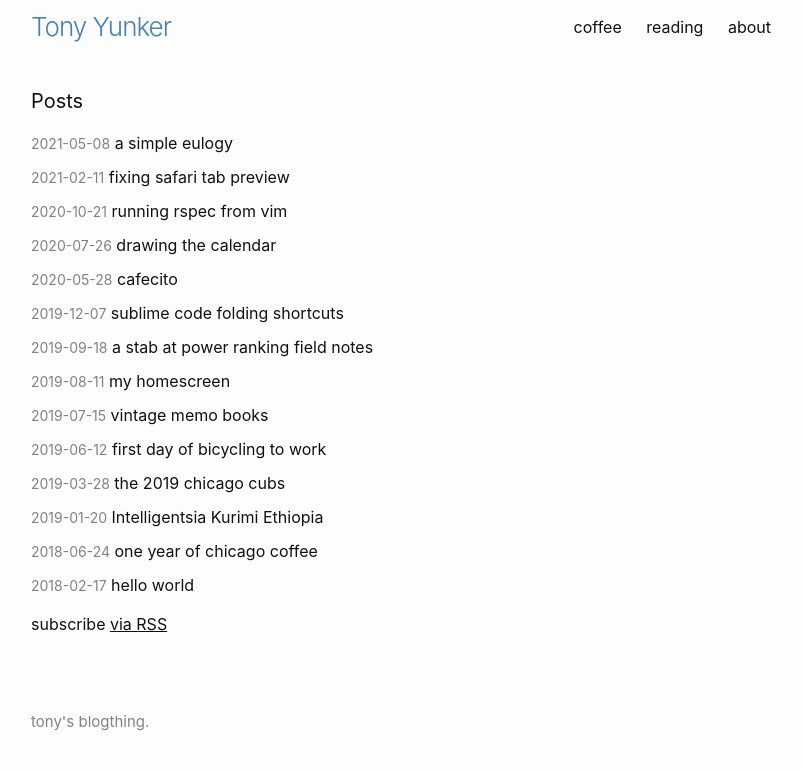
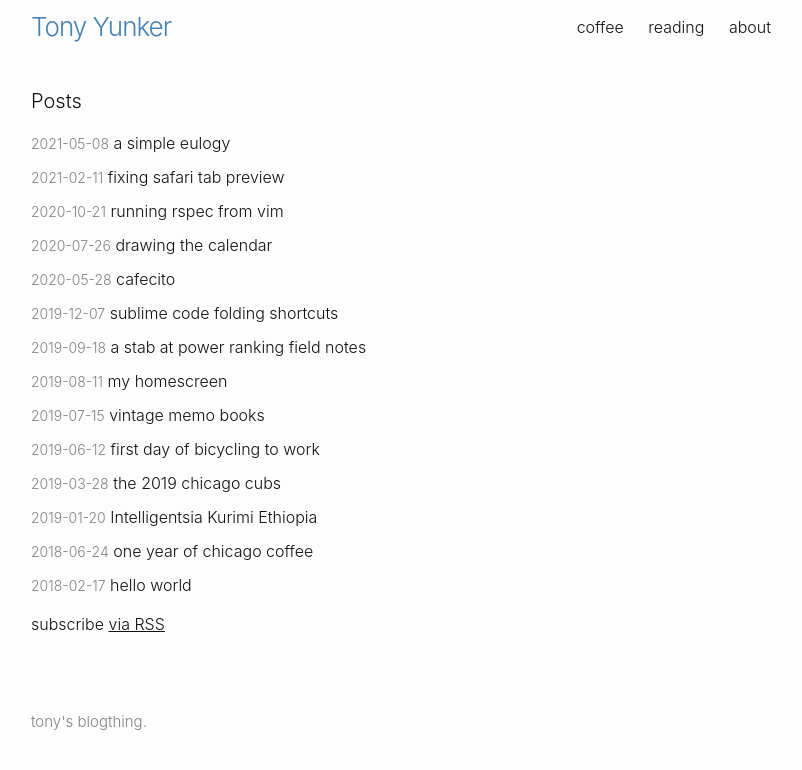
Before and after one commit to ayunker/ayunker.github.io, a Jekyll site: the page built from index.md, in a window 1280 px wide. Shown: the top 770 px of the page, without its empty margins (239-1041 px from the left). Built offline with Jekyll 4.4.1, drawn with Linux system fonts in a browser that asks for light colours.

Commit message:
Lower font-weight

```diff
--- a/_sass/minima_yunker.scss
+++ b/_sass/minima_yunker.scss
@@ -4,7 +4,7 @@
 
 $base-font-family: -apple-system, BlinkMacSystemFont, sans-serif !default;
 $base-font-size:   16px !default;
-$base-font-weight: 400 !default;
+$base-font-weight: 300 !default;
 $small-font-size:  $base-font-size * 0.875 !default;
 $base-line-height: 1.5 !default;
 
```
